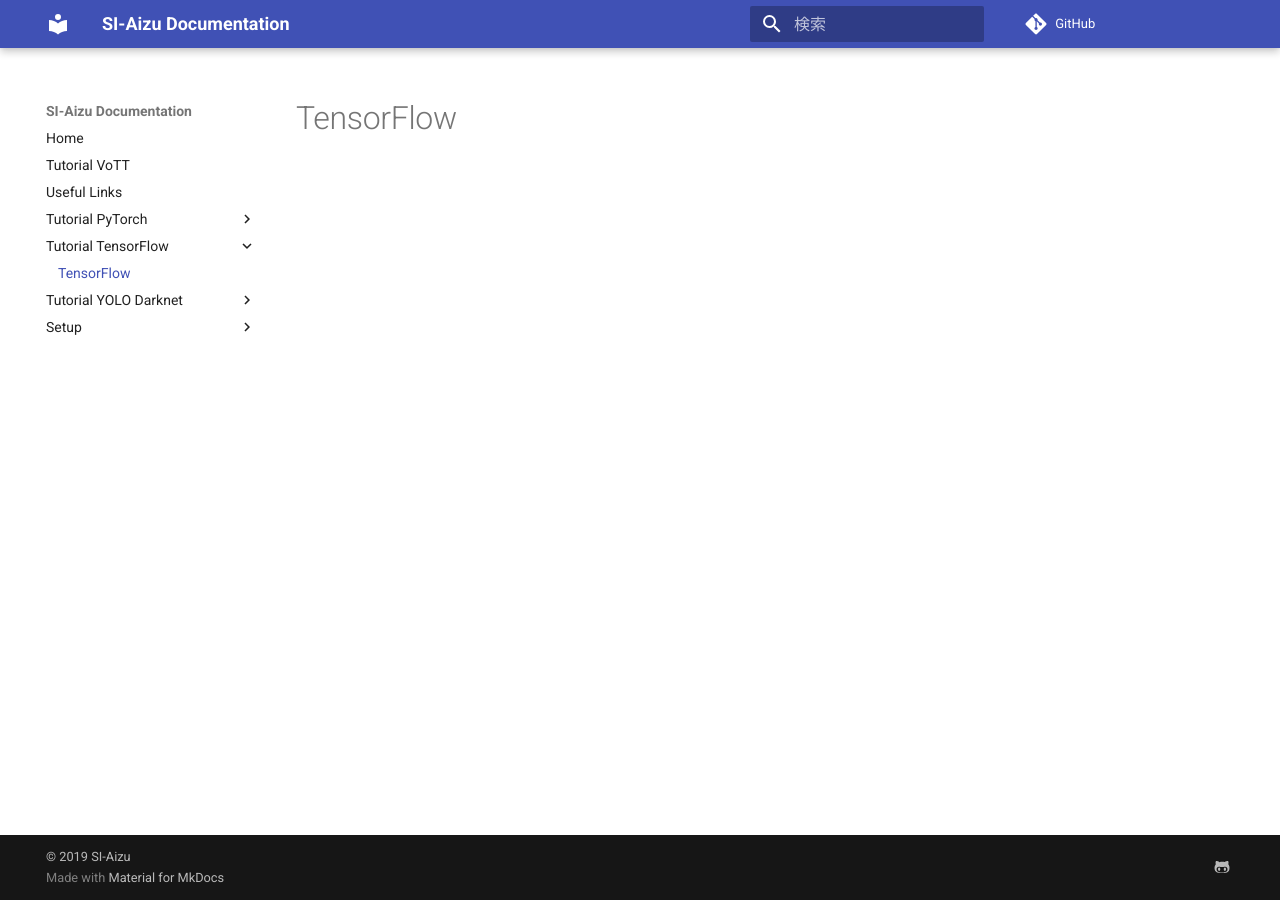
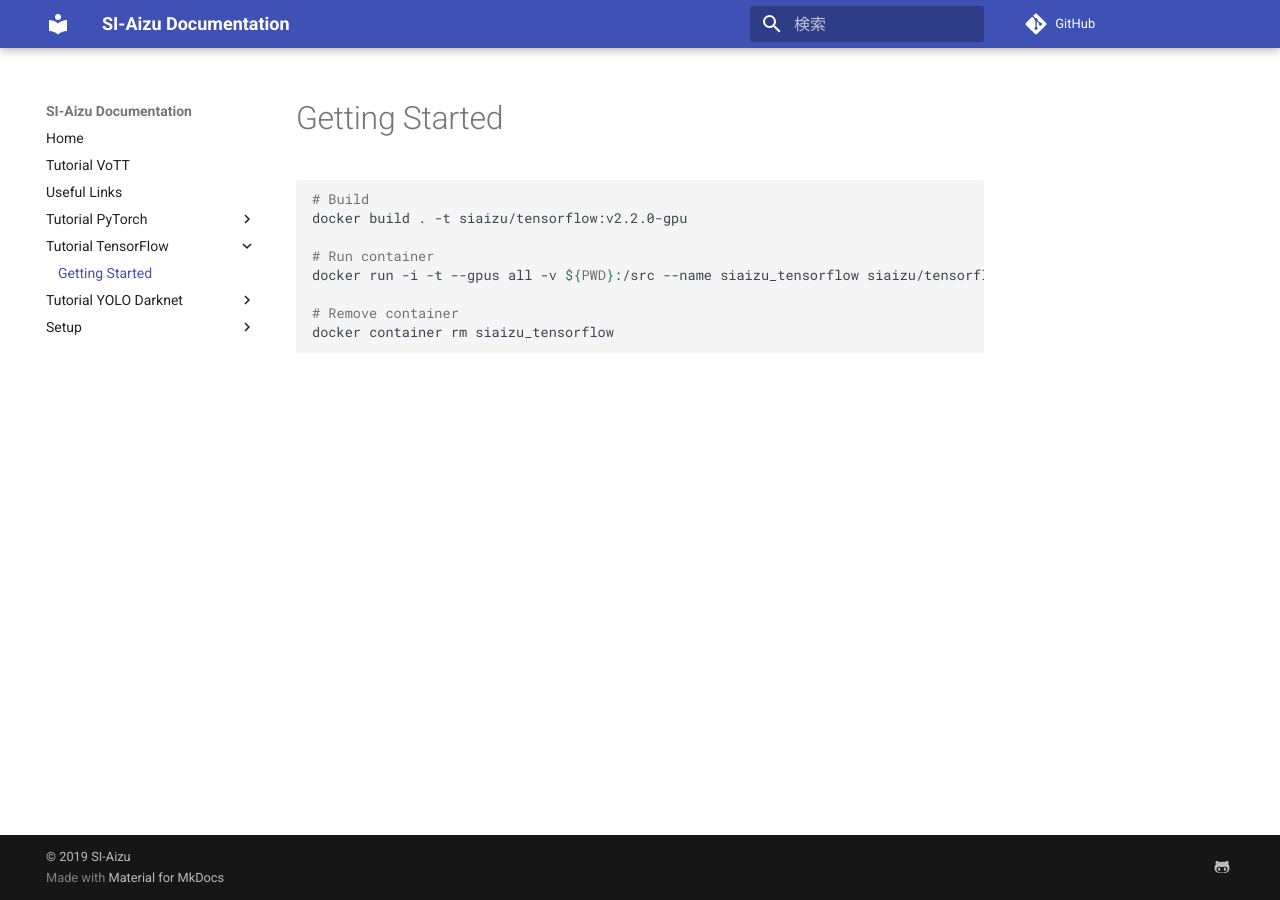
Before and after one commit to SI-Aizu/documentation, an MkDocs documentation site: the page built from docs/Tutorial-TensorFlow/index.md, in a window 1280 px wide. Built offline with MkDocs 1.6.1 and Material for MkDocs 9.7.7, drawn with Linux system fonts in a browser that asks for light colours; comment, search, counter and statistics services are not loaded.

Commit message:
Add Getting Started

````diff
--- a/docs/Tutorial-TensorFlow/index.md
+++ b/docs/Tutorial-TensorFlow/index.md
@@ -1 +1,12 @@
-# TensorFlow
+# Getting Started
+
+```sh
+# Build
+docker build . -t siaizu/tensorflow:v2.2.0-gpu
+
+# Run container
+docker run -i -t --gpus all -v ${PWD}:/src --name siaizu_tensorflow siaizu/tensorflow:v2.2.0-gpu bash
+
+# Remove container
+docker container rm siaizu_tensorflow
+```
````
